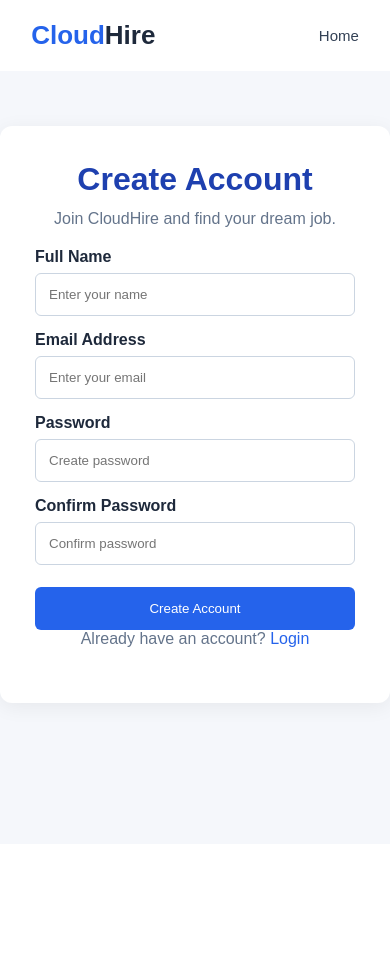
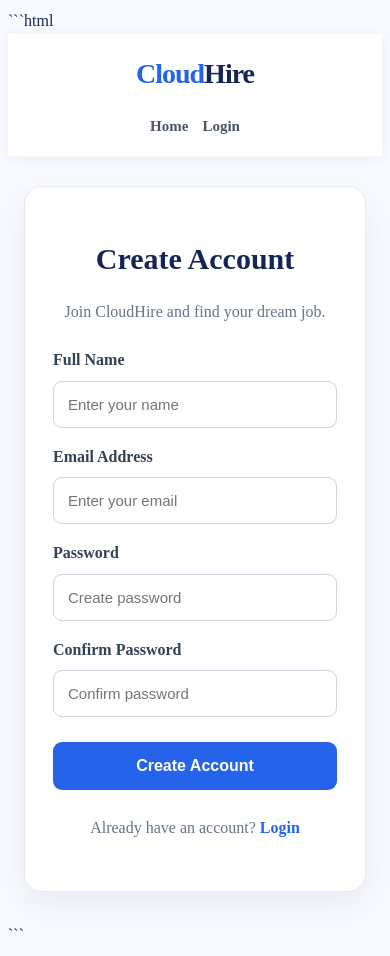
Before and after one commit to balkundearpita/cloudhire-job-portal, a Flask app: page /register in a window 390 px wide. Before the commit the page ends 716 px from the top, so only its background shows below. Run offline with Flask 3, Linux system fonts and the light colour scheme.

Commit message:
Upload Cloud Job Portal project

````diff
--- a/app.py
+++ b/app.py
@@ -76,7 +76,7 @@ def home():
 
 @app.route("/job/<int:job_id>")
 def job_details(job_id):
-    job = next((j for j in jobs if j["id"] == job_id), None)
+    job = next((j for j in jobs if nj["id"] == job_id), None)
 
     if not job:
         return "Job not found", 404
--- a/static/css/style.css
+++ b/static/css/style.css
@@ -1,58 +1,90 @@
+```css
+/* =========================
+   CLOUDHIRE - GLOBAL STYLES
+========================= */
 
 * {
     margin: 0;
     padding: 0;
     box-sizing: border-box;
-    font-family: Arial, sans-serif;
+    font-family: 'Segoe UI', Arial, sans-serif;
+}
+
+html {
+    scroll-behavior: smooth;
 }
 
 body {
-    background: #f5f7fb;
-    color: #1e293b;
+    background: #f8faff;
+    color: #172554;
+    line-height: 1.6;
 }
+
+/* NAVIGATION */
 
 .navbar {
     display: flex;
     justify-content: space-between;
     align-items: center;
-    padding: 20px 8%;
-    background: white;
+    padding: 18px 8%;
+    background: #ffffff;
+    box-shadow: 0 2px 15px rgba(15, 23, 42, 0.06);
+    position: sticky;
+    top: 0;
+    z-index: 100;
 }
 
 .logo {
-    font-size: 26px;
-    font-weight: bold;
+    font-size: 28px;
+    font-weight: 800;
     color: #2563eb;
+    letter-spacing: -1px;
 }
 
 .logo span {
-    color: #1e293b;
+    color: #172554;
 }
 
 .nav-links a,
 .nav-buttons a {
     text-decoration: none;
     margin-left: 22px;
-    color: #334155;
+    color: #475569;
     font-size: 15px;
+    font-weight: 600;
+    transition: 0.3s;
+}
+
+.nav-links a:hover,
+.nav-buttons .login:hover {
+    color: #2563eb;
 }
 
 .register {
     background: #2563eb;
     color: white !important;
-    padding: 11px 20px;
-    border-radius: 6px;
+    padding: 11px 22px;
+    border-radius: 8px;
 }
+
+.register:hover {
+    background: #1d4ed8;
+}
+
+/* HERO SECTION */
 
 .hero {
     text-align: center;
-    padding: 90px 20px;
-    background: #eaf1ff;
+    padding: 105px 20px 95px;
+    background: linear-gradient(135deg, #eff6ff, #dbeafe);
 }
 
 .hero h1 {
-    font-size: 43px;
-    margin-bottom: 18px;
+    font-size: clamp(34px, 5vw, 54px);
+    line-height: 1.2;
+    font-weight: 800;
+    margin-bottom: 20px;
+    letter-spacing: -1.5px;
 }
 
 .hero h1 span {
@@ -61,27 +93,35 @@ body {
 
 .hero p {
     color: #64748b;
+    font-size: 17px;
     margin-bottom: 25px;
 }
 
+/* SEARCH BOX */
+
 .search-box {
     background: white;
-    max-width: 850px;
-    margin: 30px auto;
-    padding: 12px;
+    max-width: 900px;
+    margin: 35px auto;
+    padding: 14px;
     display: flex;
-    gap: 10px;
-    border-radius: 10px;
-    box-shadow: 0 4px 15px #00000010;
+    gap: 12px;
+    border-radius: 14px;
+    box-shadow: 0 12px 35px rgba(37, 99, 235, 0.12);
 }
 
 .search-box input {
     flex: 1;
     min-width: 0;
-    padding: 14px;
+    padding: 16px;
     border: 1px solid #e2e8f0;
-    border-radius: 6px;
+    border-radius: 9px;
     outline: none;
+    font-size: 15px;
+}
+
+.search-box input:focus {
+    border-color: #2563eb;
 }
 
 .search-box button,
@@ -89,110 +129,174 @@ body {
     background: #2563eb;
     color: white;
     border: none;
-    padding: 13px 22px;
-    border-radius: 6px;
+    padding: 14px 25px;
+    border-radius: 9px;
     cursor: pointer;
+    font-weight: 600;
+    transition: 0.3s;
+}
+
+.search-box button:hover,
+.job-card button:hover {
+    background: #1d4ed8;
+    transform: translateY(-2px);
 }
 
 .popular {
-    font-size: 14px;
+    font-size: 14px !important;
+    color: #64748b;
 }
 
+/* FEATURED JOBS */
+
 .jobs {
-    padding: 65px 8%;
+    padding: 80px 8%;
     text-align: center;
 }
 
 .jobs h2,
 .about h2 {
-    font-size: 30px;
+    font-size: 34px;
+    font-weight: 800;
+    color: #172554;
 }
 
 .subtitle {
     color: #64748b;
-    margin: 12px 0 35px;
+    margin: 12px 0 40px;
+    font-size: 16px;
 }
 
 .job-container {
     display: grid;
-    grid-template-columns: repeat(3, 1fr);
-    gap: 22px;
+    grid-template-columns: repeat(3, minmax(0, 1fr));
+    gap: 25px;
 }
 
 .job-card {
     background: white;
-    padding: 28px;
-    border-radius: 10px;
+    padding: 30px;
+    border-radius: 14px;
     text-align: left;
-    border: 1px solid #e2e8f0;
+    border: 1px solid #e5eaf3;
+    box-shadow: 0 5px 20px rgba(15, 23, 42, 0.04);
+    transition: 0.3s;
+}
+
+.job-card:hover {
+    transform: translateY(-6px);
+    box-shadow: 0 15px 30px rgba(37, 99, 235, 0.10);
+    border-color: #bfdbfe;
 }
 
 .job-card h3 {
     margin-bottom: 12px;
-    color: #1e40af;
+    color: #1d4ed8;
+    font-size: 21px;
 }
 
 .job-card p {
     margin-bottom: 12px;
+    color: #475569;
 }
 
 .details {
-    color: #64748b;
+    color: #64748b !important;
     font-size: 14px;
 }
 
 .tag {
     display: inline-block;
-    background: #eaf1ff;
+    background: #eff6ff;
     color: #2563eb;
     padding: 7px 12px;
-    border-radius: 5px;
+    border-radius: 20px;
     font-size: 12px;
+    font-weight: 600;
     margin: 5px 3px 18px 0;
 }
 
 .job-card button {
-    display: block;
+    display: inline-block;
     margin-top: 10px;
 }
 
+#no-results {
+    color: #64748b;
+    margin-top: 25px;
+}
+
+/* ABOUT SECTION */
+
 .about {
     background: white;
-    padding: 55px 20px;
+    padding: 75px 20px;
     text-align: center;
 }
 
 .about p {
     margin-top: 15px;
     color: #64748b;
+    font-size: 16px;
 }
+
+/* FOOTER */
 
 footer {
     background: #172554;
     color: white;
-    padding: 25px;
+    padding: 30px 20px;
     text-align: center;
+    font-size: 14px;
 }
 
-@media (max-width: 768px) {
+/* RESPONSIVE DESIGN */
+
+@media (max-width: 900px) {
     .navbar {
+        padding: 18px 5%;
         flex-wrap: wrap;
         gap: 18px;
     }
 
-    .nav-links a {
-        margin-left: 8px;
+    .job-container {
+        grid-template-columns: repeat(2, minmax(0, 1fr));
+    }
+}
+
+@media (max-width: 600px) {
+    .navbar {
+        flex-direction: column;
+        text-align: center;
+    }
+
+    .nav-links,
+    .nav-buttons {
+        display: flex;
+        flex-wrap: wrap;
+        justify-content: center;
+        gap: 14px;
+    }
+
+    .nav-links a,
+    .nav-buttons a {
+        margin: 0;
+    }
+
+    .hero {
+        padding: 75px 18px;
+    }
+
+    .search-box {
+        flex-direction: column;
     }
 
     .job-container {
         grid-template-columns: 1fr;
     }
 
-    .search-box {
-        flex-direction: column;
-    }
-
-    .hero h1 {
-        font-size: 32px;
+    .jobs h2,
+    .about h2 {
+        font-size: 28px;
     }
 }
--- a/templates/register.html
+++ b/templates/register.html
@@ -1,62 +1,102 @@
-
+```html
 <!DOCTYPE html>
 <html lang="en">
 <head>
     <meta charset="UTF-8">
     <meta name="viewport" content="width=device-width, initial-scale=1.0">
+
     <title>Register - CloudHire</title>
-    <link rel="stylesheet" href="{{ url_for('static', filename='css/style.css') }}">
+
+    <link rel="stylesheet"
+          href="{{ url_for('static', filename='css/style.css') }}">
+
     <style>
         .auth-container {
-            max-width: 440px;
-            margin: 55px auto;
-            padding: 35px;
+            max-width: 460px;
+            margin: 45px auto;
+            padding: 40px;
             background: white;
-            border-radius: 12px;
-            box-shadow: 0 4px 20px #00000010;
+            border-radius: 18px;
+            box-shadow: 0 12px 35px rgba(15, 23, 42, 0.07);
+            border: 1px solid #e5eaf3;
         }
+
         .auth-container h1 {
             text-align: center;
-            color: #1e40af;
-            margin-bottom: 12px;
+            color: #172554;
+            font-size: 30px;
+            margin-bottom: 10px;
         }
+
         .auth-container p {
             text-align: center;
             color: #64748b;
-            margin-bottom: 20px;
+            margin-bottom: 22px;
         }
+
         .auth-container label {
             display: block;
-            margin: 15px 0 7px;
-            font-weight: bold;
+            margin: 16px 0 8px;
+            font-weight: 600;
+            color: #334155;
         }
+
         .auth-container input {
             width: 100%;
-            padding: 13px;
+            padding: 14px;
             border: 1px solid #cbd5e1;
-            border-radius: 6px;
+            border-radius: 9px;
+            outline: none;
+            font-size: 15px;
         }
+
+        .auth-container input:focus {
+            border-color: #2563eb;
+            box-shadow: 0 0 0 3px rgba(37, 99, 235, 0.10);
+        }
+
         .auth-container button {
             width: 100%;
-            margin-top: 22px;
-            padding: 14px;
+            margin-top: 25px;
+            padding: 15px;
             border: none;
-            border-radius: 6px;
+            border-radius: 9px;
             background: #2563eb;
             color: white;
             cursor: pointer;
+            font-size: 16px;
+            font-weight: 600;
+            transition: 0.3s;
         }
+
+        .auth-container button:hover {
+            background: #1d4ed8;
+        }
+
         .auth-container a {
             color: #2563eb;
             text-decoration: none;
+            font-weight: 600;
         }
+
+        .auth-container a:hover {
+            text-decoration: underline;
+        }
+
         .message {
-            background: #eaf1ff;
+            background: #eff6ff;
             color: #1e40af;
-            padding: 12px;
-            border-radius: 6px;
+            padding: 13px;
+            border-radius: 9px;
             margin-bottom: 15px;
             text-align: center;
+        }
+
+        @media (max-width: 600px) {
+            .auth-container {
+                margin: 30px 16px;
+                padding: 28px;
+            }
         }
     </style>
 </head>
@@ -65,12 +105,17 @@
 
     <nav class="navbar">
         <div class="logo">Cloud<span>Hire</span></div>
-        <div class="nav-links"><a href="/">Home</a></div>
+
+        <div class="nav-links">
+            <a href="/">Home</a>
+            <a href="/login">Login</a>
+        </div>
     </nav>
 
     <div class="auth-container">
 
         <h1>Create Account</h1>
+
         <p>Join CloudHire and find your dream job.</p>
 
         {% with messages = get_flashed_messages() %}
@@ -79,34 +124,53 @@
             {% endfor %}
         {% endwith %}
 
-        <form method="POST" action="/register">
+        <form method="POST" action="{{ url_for('register') }}">
 
-            <label>Full Name</label>
-            <input type="text" name="name"
-                   placeholder="Enter your name" required>
+            <label for="name">Full Name</label>
+            <input type="text"
+                   id="name"
+                   name="name"
+                   placeholder="Enter your name"
+                   autocomplete="name"
+                   required>
 
-            <label>Email Address</label>
-            <input type="email" name="email"
-                   placeholder="Enter your email" required>
+            <label for="email">Email Address</label>
+            <input type="email"
+                   id="email"
+                   name="email"
+                   placeholder="Enter your email"
+                   autocomplete="email"
+                   required>
 
-            <label>Password</label>
-            <input type="password" name="password"
-                   placeholder="Create password" required minlength="6">
+            <label for="password">Password</label>
+            <input type="password"
+                   id="password"
+                   name="password"
+                   placeholder="Create password"
+                   autocomplete="new-password"
+                   minlength="6"
+                   required>
 
-            <label>Confirm Password</label>
-            <input type="password" name="confirm_password"
-                   placeholder="Confirm password" required minlength="6">
+            <label for="confirm_password">Confirm Password</label>
+            <input type="password"
+                   id="confirm_password"
+                   name="confirm_password"
+                   placeholder="Confirm password"
+                   autocomplete="new-password"
+                   minlength="6"
+                   required>
 
             <button type="submit">Create Account</button>
 
         </form>
 
-        <p>
+        <p style="margin-top: 25px;">
             Already have an account?
-            <a href="/login">Login</a>
+            <a href="{{ url_for('login') }}">Login</a>
         </p>
 
     </div>
 
 </body>
 </html>
+```
````
Also changed, not shown: templates/dashboard.html (+56 -15 lines), templates/job_details.html (+63 -38 lines), templates/login.html (+46 -35 lines), README.md (added), templates/admin.html (renamed from templates/admin.htm).
